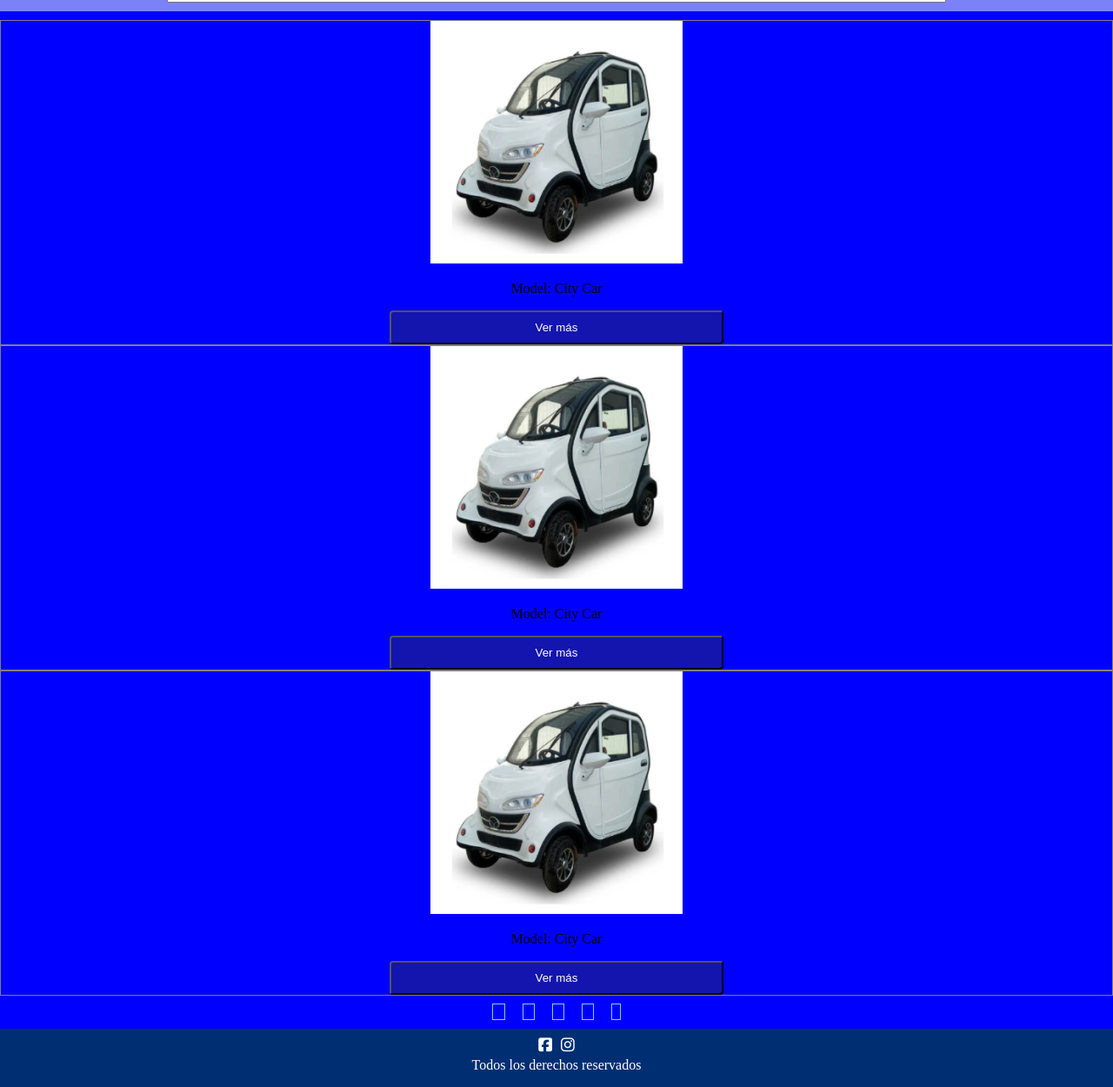
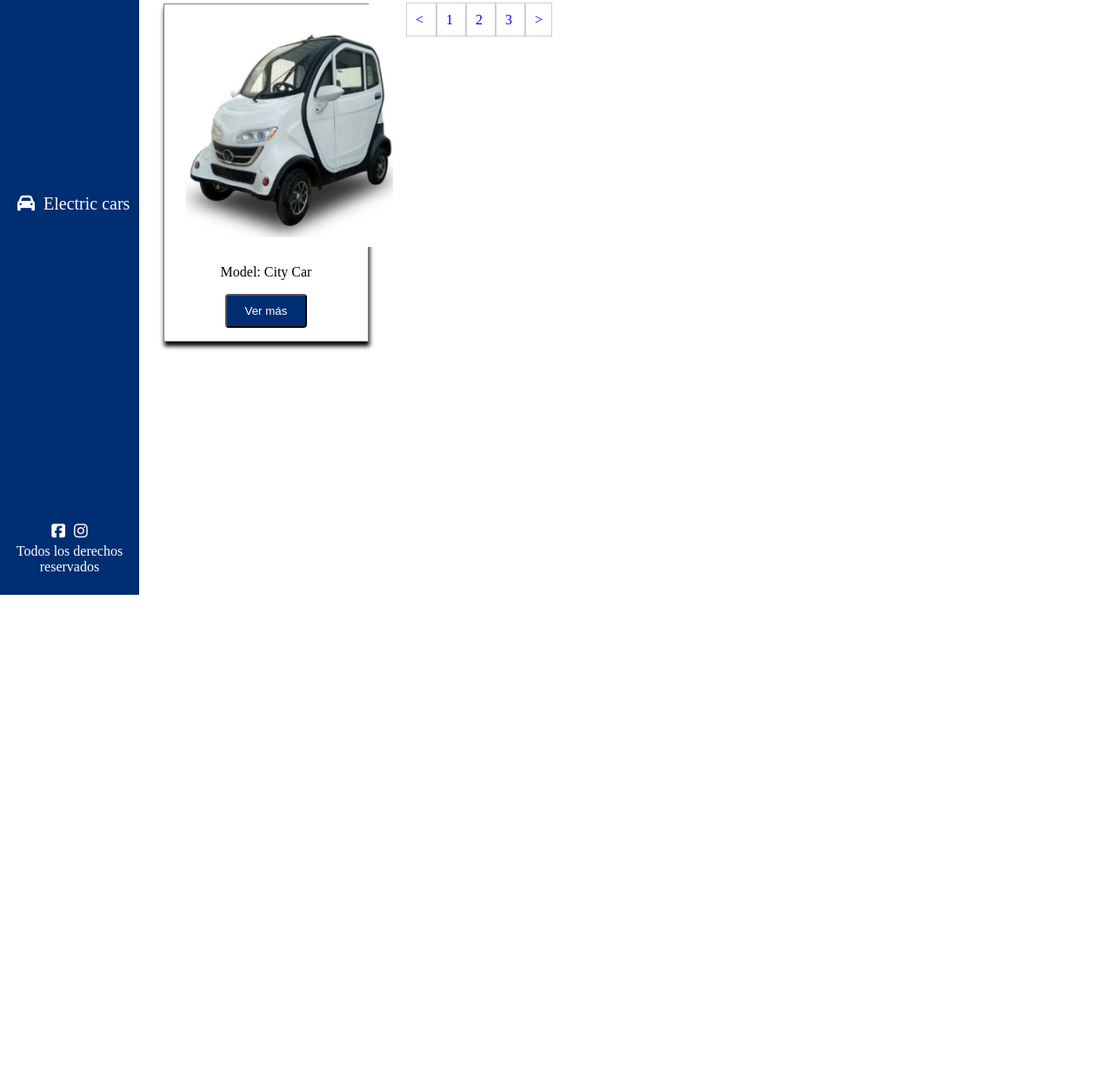
Before and after one commit to SamirCasis/DesafioCSS-A3, a plain HTML site: page index.html in a window 1280 px wide. Shown: the part 116-1366 px from the top of the page at 87% size. After the commit the page ends 800 px from the top, so only its background shows below. Drawn offline with Linux system fonts and the light colour scheme.

Commit message:
aplicación grid en contenedores

```diff
--- a/assets/css/style.css
+++ b/assets/css/style.css
@@ -1,4 +1,5 @@
 body {
+    display: grid;
     margin: 0;
     grid-template-columns: 1fr;
     grid-template-rows: 1fr 1 fr 10fr 1fr;
@@ -11,24 +12,33 @@ body {
 
 header {
     grid-area: header;
-    background-color: rgba(9, 9, 192, 0.719);
+    background-color: rgb(0, 46, 114);
     display: flex;
     align-items: center;
     justify-content: center;
-    justify-content: space-evenly;
+    justify-content: space-between;
 }
 
 .textoheader {
     display: flex;
     align-items: center;
     gap: 10px;
-    margin-left: 10px;
+    margin-left: 20px;
     color: white;
+    font-size: 20px;
 }
 
 .botongrupal {
-    margin-left: 100px;
+    margin-right: 20px;
     color: white;
+    font-size: x-large;
+}
+
+.menu {
+    display: none;
+    color: white;
+    text-align: center;
+    justify-content: start;
 }
 
 nav {
@@ -47,30 +57,39 @@ nav p {
 }
 
 .filtro {
-    width: 70%;
+    width: 90%;
     height: 30px;
 }
 
 main {
     grid-area: main;
+    min-height: fit-content;
 }
 
 .oferta {
     display: flex;
     flex-direction: column;
+    align-items: center;
+    margin-top: 20px;
+    max-height: 400px;
+    overflow-y: scroll;
 }
 
-.productos {
+.producto {
     text-align: center;
     border: solid gray 1px;
+    box-shadow: 1px 5px 5px 0px;
+    width: 80%;
+    margin-bottom: 30px;
 }
 
-.productos button {
+.producto button {
     padding: 10px;
-        width: 30%;
-        background-color: rgb(20, 20, 175);
+    width: 40%;
+    background-color: rgb(0, 46, 114);
     color: white;
     border-radius: 4px;
+    margin-bottom: 15px;
 }
 
 .páginas {
@@ -78,11 +97,15 @@ main {
     text-align: center;
     color: white;
     padding: 10px 10px;
+    margin: 20px 5px;
+
 }
 
 .páginas a {
-        margin: 10px;
-        border: solid skyblue 1px;
+    color: blue;
+    padding: 10px;
+    border: solid rgb(206, 206, 206) 1px;
+    text-decoration: none;
 }
 
 footer {
@@ -111,15 +134,34 @@ main {
 
 @media (min-width: 576px) {
     body {
-            background-color: blue;
-            grid-template-columns: 20% 80%;
+        display: grid;
+        grid-template-columns: 1fr 7fr;
+        grid-template-rows: 1fr 6fr 1fr;
         grid-template-areas:
             "header nav"
             "header main"
             "footer main";
+        min-height: 100vh;
+    }
+
+.botongrupal .menu {
+    display: block;
 }
 
     main {
-            display: wrap;
+        display:flex;
+        flex-wrap: wrap;
+        min-height: 80vh;
+    }
+
+    .textoheader {}
+
+    .botongrupal {
+        display: none;
+    }
+
+    footer {
+        text-align: center;
+        justify-content: center;
     }
 }
--- a/index.html
+++ b/index.html
@@ -18,6 +18,12 @@
         </div>
         <div class="botongrupal">
             <i class="fa-solid fa-bars"></i>
+            <ul type= none class="menu">
+                <li>Inicio</li>
+                <li>Catálogo</li>
+                <li>Ofertas</li>
+                <li>Contacto</li>
+            </ul>
         </div>
     </header>
 
@@ -27,27 +33,62 @@
         </div>
         <select class="filtro">
             <option selected>Precio</option>
-            <option value="1">$9.999.990</option>
+            <option value="1">Precio</option>
         </select>
     </nav>
 
     <main>
         <div class="oferta">
-            <div class="productos">
+            <div class="producto">
                 <div><img src="./assets/img/citycar.png" alt="autoportada"></div>
                 <div>
                     <p>Model: City Car</p>
                 </div>
                 <div><button>Ver más</button></div>
             </div>
-            <div class="productos">
+            <div class="producto">
                 <div><img src="./assets/img/citycar.png" alt="autoportada"></div>
                 <div>
                     <p>Model: City Car</p>
                 </div>
                 <div><button>Ver más</button></div>
             </div>
-            <div class="productos">
+            <div class="producto">
+                <div><img src="./assets/img/citycar.png" alt="autoportada"></div>
+                <div>
+                    <p>Model: City Car</p>
+                </div>
+                <div><button>Ver más</button></div>
+            </div>
+            <div class="producto">
+                <div><img src="./assets/img/citycar.png" alt="autoportada"></div>
+                <div>
+                    <p>Model: City Car</p>
+                </div>
+                <div><button>Ver más</button></div>
+            </div>
+            <div class="producto">
+                <div><img src="./assets/img/citycar.png" alt="autoportada"></div>
+                <div>
+                    <p>Model: City Car</p>
+                </div>
+                <div><button>Ver más</button></div>
+            </div>
+            <div class="producto">
+                <div><img src="./assets/img/citycar.png" alt="autoportada"></div>
+                <div>
+                    <p>Model: City Car</p>
+                </div>
+                <div><button>Ver más</button></div>
+            </div>
+            <div class="producto">
+                <div><img src="./assets/img/citycar.png" alt="autoportada"></div>
+                <div>
+                    <p>Model: City Car</p>
+                </div>
+                <div><button>Ver más</button></div>
+            </div>
+            <div class="producto">
                 <div><img src="./assets/img/citycar.png" alt="autoportada"></div>
                 <div>
                     <p>Model: City Car</p>
@@ -57,14 +98,13 @@
         </div>
 
         <div class="páginas">
-            <a href="./index.html"> < </a>
-            <a href="./index.html"> 1 </a>
-            <a href="./index.html"> 2 </a>
-            <a href="./index.html"> 3 </a>
-            <a href="./index.html"> > </a>
+            <a href="./index.html">
+                < </a>
+                    <a href="./index.html"> 1 </a>
+                    <a href="./index.html"> 2 </a>
+                    <a href="./index.html"> 3 </a>
+                    <a href="./index.html"> > </a>
         </div>
-
-
     </main>
 
     <footer>
```
Lines whose indentation alone changed are shown as unchanged.
